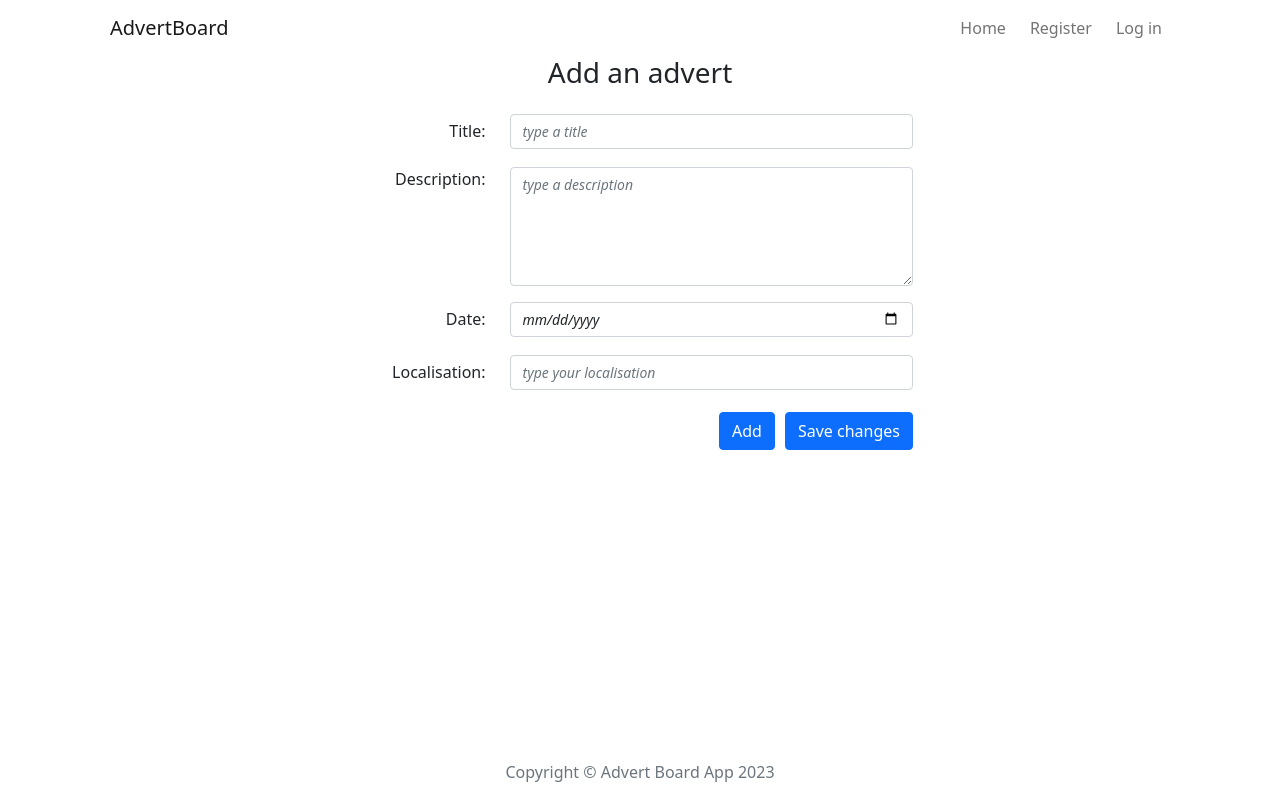
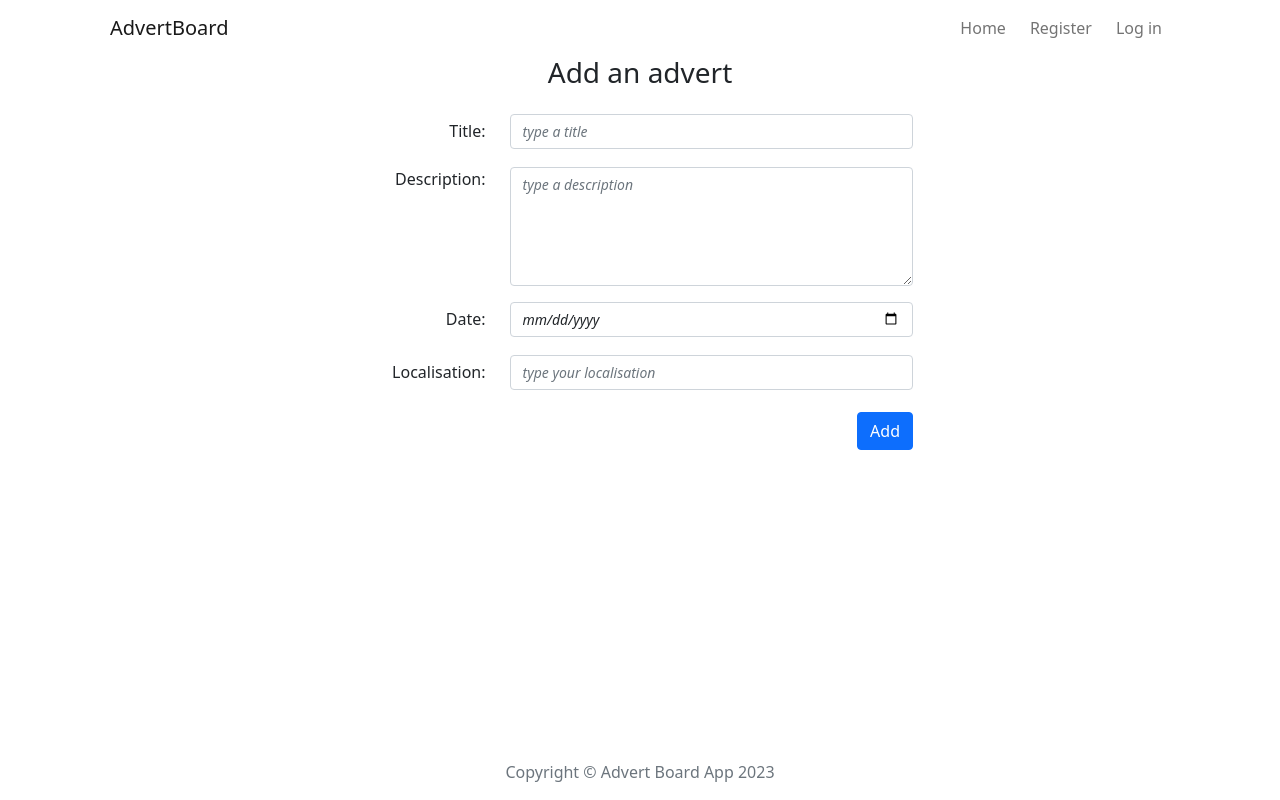
Before and after one commit to ewaolczak/advert-board-fullstack-app, a React (Create React App) app in the folder client/: page /api/ads/addAdvert in a window 1280 px wide. Built offline with nearby package versions, Linux system fonts and the light colour scheme.

Commit message:
IN PROGRESS availability pages for logged users

```diff
--- a/client/src/App.js
+++ b/client/src/App.js
@@ -4,7 +4,8 @@ import { Container } from 'react-bootstrap';
 // components
 import Header from './components/pages/Header/Header';
 import Home from './components/pages/Home/Home';
-import AdvertForm from './components/views/AdvertForm/AdvertForm';
+import AddAdvert from './components/views/AddAdvert/AddAdvert';
+import EditAdvert from './components/views/EditAdvert/EditAdvert';
 import Footer from './components/pages/Footer/Footer';
 
 // redux
@@ -24,9 +25,9 @@ const App = () => {
         <Route path='/' element={<Home />} />
         <Route path='/api' element={<Home />} />
         <Route path='/api/ads' element={<Home />} />
-        <Route path='/api/ads/addAdvert' element={<AdvertForm />} />
+        <Route path='/api/ads/addAdvert' element={<AddAdvert />} />
         <Route path='/api/ads/:id' element={<AdvertPage />} />
-        <Route path='/api/ads/editAdvert/:id' element={<AdvertForm />} />
+        <Route path='/api/ads/editAdvert/:id' element={<EditAdvert />} />
         <Route path='/api/ads/search/:searchPhrase' />
         <Route path='/auth/register' element={<RegisterPage />} />
         <Route path='/auth/login' element={<LoginPage />} />
--- a/client/src/components/pages/NavBar/NavBar.js
+++ b/client/src/components/pages/NavBar/NavBar.js
@@ -28,6 +28,11 @@ const NavBar = () => {
               </Nav.Link>
             )}
             {user && (
+              <Nav.Link className='ms-2' as={NavLink} to='/api/ads/addAdvert'>
+                Add an advert
+              </Nav.Link>
+            )}
+            {user && (
               <Nav.Link className='ms-2' as={NavLink} to='/auth/logout'>
                 Log out
               </Nav.Link>
--- /dev/null
+++ b/client/src/components/views/AddAdvert/AddAdvert.js
@@ -0,0 +1,76 @@
+import React from 'react';
+import styles from './AddAdvert.module.scss';
+import { Button, Form, Row } from 'react-bootstrap';
+
+const AddAdvert = () => {
+  return (
+    <>
+      <h3 className={styles.advert_form_header}>Add an advert</h3>
+      <Row>
+        <div className='col-12 col-sm-6 mx-auto'>
+          <Form id='formAdvert'>
+            <Form.Group className='mt-3'>
+              <Row className='align-items-baseline'>
+                <div className={`col-3 ${styles.form_label}`}>
+                  <Form.Label>Title:</Form.Label>
+                </div>
+                <div className={`col-9 ${styles.form_label}`}>
+                  <Form.Control
+                    className={`${styles.form_placeholder}`}
+                    type='text'
+                    placeholder='type a title'></Form.Control>
+                </div>
+              </Row>
+            </Form.Group>
+            <Form.Group className='mt-3'>
+              <Row>
+                <div className={`col-3 ${styles.form_label}`}>
+                  <Form.Label>Description:</Form.Label>
+                </div>
+                <div className={`col-9 ${styles.form_label}`}>
+                  <Form.Control
+                    className={`${styles.form_placeholder}`}
+                    as='textarea'
+                    rows={5}
+                    placeholder='type a description'></Form.Control>
+                </div>
+              </Row>
+            </Form.Group>
+            <Form.Group className='mt-3'>
+              <Row className='align-items-baseline'>
+                <div className={`col-3 ${styles.form_label}`}>
+                  <Form.Label>Date:</Form.Label>
+                </div>
+                <div className={`col-9 ${styles.form_label}`}>
+                  <Form.Control
+                    className={`${styles.form_placeholder}`}
+                    type='date'></Form.Control>
+                </div>
+              </Row>
+            </Form.Group>
+            <Form.Group className='mt-3'>
+              <Row className='align-items-baseline'>
+                <div className={`col-3 ${styles.form_label}`}>
+                  <Form.Label>Localisation:</Form.Label>
+                </div>
+                <div className={`col-9 ${styles.form_label}`}>
+                  <Form.Control
+                    className={`${styles.form_placeholder}`}
+                    type='text'
+                    placeholder='type your localisation'></Form.Control>
+                </div>
+              </Row>
+            </Form.Group>
+          </Form>
+          <div className={styles.form_buttons_container}>
+            <Button variant='primary' type='submit' form='formAdvert'>
+              Add
+            </Button>
+          </div>
+        </div>
+      </Row>
+    </>
+  );
+};
+
+export default AddAdvert;
--- a/client/src/components/views/AdvertForm/AdvertForm.js
+++ b/client/src/components/views/EditAdvert/EditAdvert.js
@@ -1,15 +1,14 @@
 import React from 'react';
-import styles from './AdvertForm.module.scss';
+import styles from './EditAdvert.module.scss';
 import { Button, Form, Row } from 'react-bootstrap';
 
-const AdvertForm = () => {
+const EditAdvert = () => {
   return (
     <>
       <h3 className={styles.advert_form_header}>Add an advert</h3>
       <Row>
-        <div className='col-3'></div>
-        <div className='col-6'>
-          <Form>
+        <div className='col-12 col-sm-6 mx-auto'>
+          <Form id='formAdvert'>
             <Form.Group className='mt-3'>
               <Row className='align-items-baseline'>
                 <div className={`col-3 ${styles.form_label}`}>
@@ -64,14 +63,14 @@ const AdvertForm = () => {
             </Form.Group>
           </Form>
           <div className={styles.form_buttons_container}>
-            <Button>Add</Button> {/* when adding an advert */}
-            <Button>Save changes</Button> {/* when editing an advert */}
+            <Button variant='primary' type='submit' form='formAdvert'>
+              Save changes
+            </Button>{' '}
           </div>
         </div>
-        <div className='col-3'></div>
       </Row>
     </>
   );
 };
 
-export default AdvertForm;
+export default EditAdvert;
--- /dev/null
+++ b/client/src/components/views/EditAdvert/EditAdvert.module.scss
@@ -0,0 +1,23 @@
+.advert_form_header {
+  text-align: center;
+}
+
+.form_label {
+  text-align: right;
+}
+
+.form_placeholder {
+  font-size: 14px;
+  font-style: italic;
+}
+
+.form_buttons_container {
+  margin-top: 20px;
+  display: flex;
+  flex-direction: row;
+  justify-content: end;
+
+  Button {
+    margin-left: 10px;
+  }
+}
--- a/client/src/components/views/LoginForm/LoginForm.js
+++ b/client/src/components/views/LoginForm/LoginForm.js
@@ -21,7 +21,6 @@ const LoginForm = () => {
       headers: {
         'Content-Type': 'application/json'
       },
-      // credentials: 'include',
       body: JSON.stringify({ login, password })
     };
 
```
Also changed, not shown: client/src/components/views/AddAdvert/AddAdvert.module.scss (renamed from client/src/components/views/AdvertForm/AdvertForm.module.scss).
